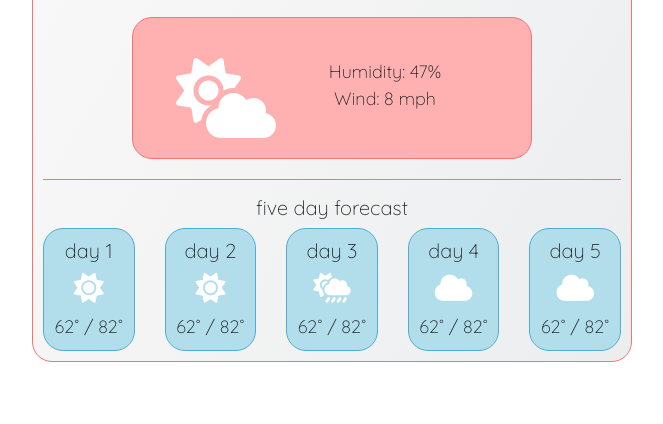
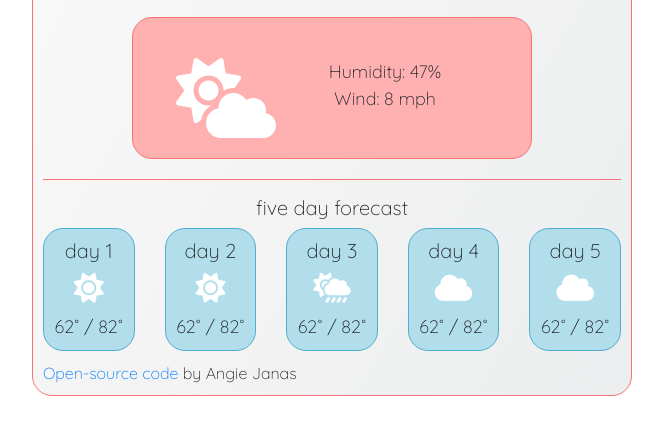
Before and after one commit to angiejanas/SheCodes-Plus-Weather-App-Project, a website built with Parcel: page index.html in a window 1280 px wide. Shown: the part 376-800 px from the top of the page, without its empty margins (308-971 px from the left). Built offline with nearby package versions, Linux system fonts and the light colour scheme; no server answers.

Commit message:
Added Link to GitHub Repo

```diff
--- a/index.html
+++ b/index.html
@@ -115,6 +115,7 @@
             </div>
           </div>
         </div>
+        <div class="footer"><a href="https://github.com/angiejanas/SheCodes-Plus-Weather-App-Project" target="blank">Open-source code</a> by Angie Janas</div>
       </div>
     </div>
     <script src="src/index.js"></script>
--- a/src/styles.css
+++ b/src/styles.css
@@ -104,6 +104,10 @@ div .card-deck .card {
 	border-radius: 20px;
 	padding: 10px 2px 0px 2px;
 }
+div .footer {
+	margin-top: 10px;
+	margin-bottom: 0px;
+}
 #cel-fahr-temps {
 	font-size: 20px;
 	position: relative;
```
